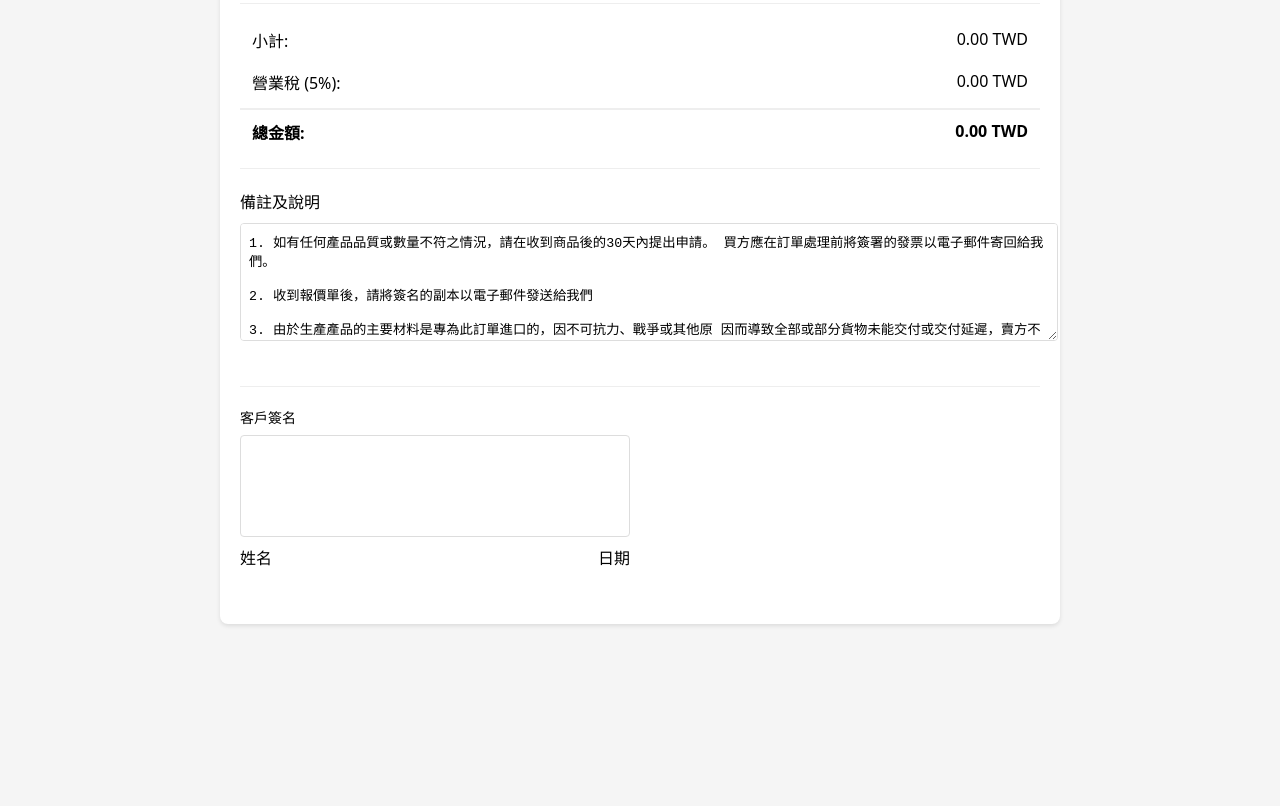
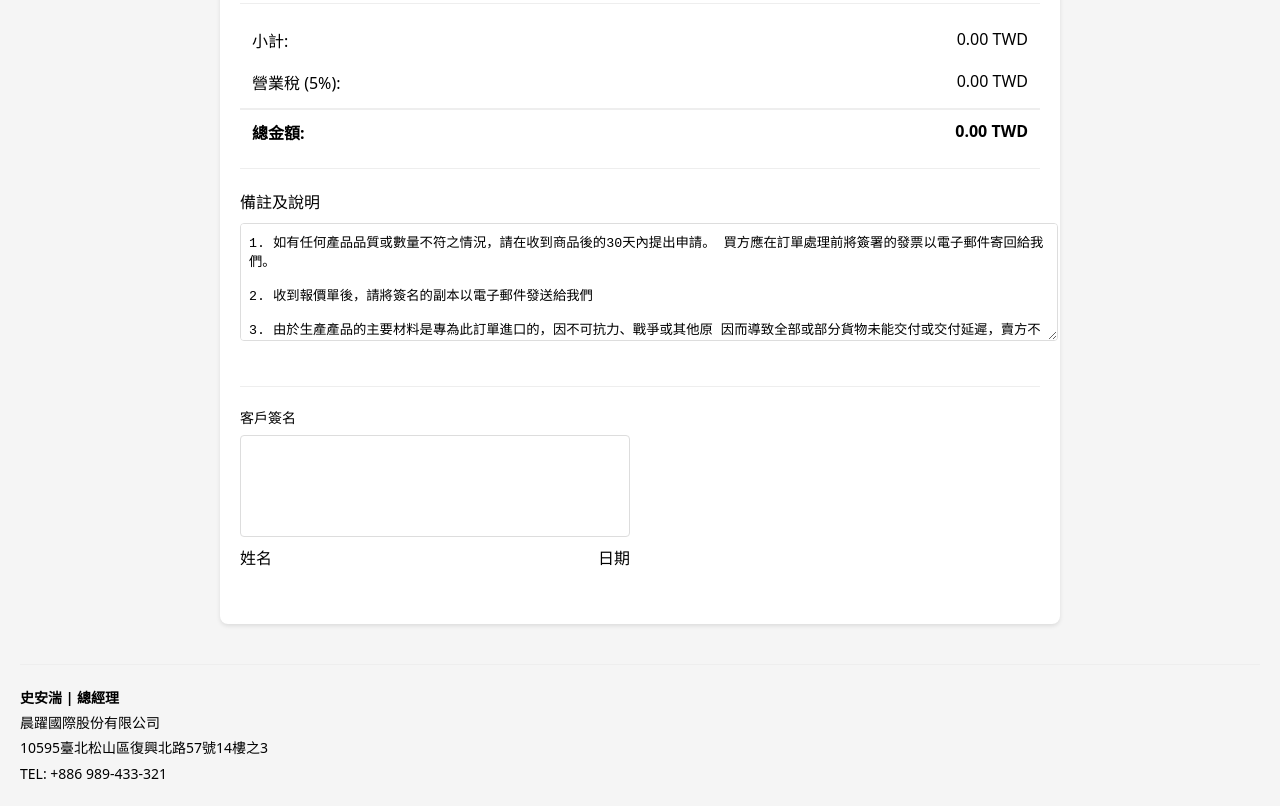
Before and after one commit to AntuanTW/quotation-system, a plain HTML site: page index.html in a window 1280 px wide. Shown: the part 762-1568 px from the top of the page. Before the commit the page ends 1406 px from the top, so only its background shows below. Drawn offline with Linux system fonts and the light colour scheme.

Commit message:
Update index.html

```diff
--- a/index.html
+++ b/index.html
@@ -322,6 +322,22 @@
         </div>
     </div>
 
+    <div class="company-info" style="margin-top: 40px; border-top: 1px solid #eee; padding-top: 20px; font-size: 14px; line-height: 1.8;">
+        <div class="en-info" style="display: none;" data-lang="en">
+                <div style="font-weight: 600;">Antoine Sylvestre | CEO</div>
+                <div>Kiara World Corp.</div>
+                <div>10595 Taipei City, Songshan District, Fuxing North Road, 57, 14F-3</div>
+                <div>TEL: +886 989-433-321</div>
+            </div>
+            <div class="zh-info" data-lang="zh">
+                <div style="font-weight: 600;">史安湍 | 總經理</div>
+                <div>晨躍國際股份有限公司</div>
+                <div>10595臺北松山區復興北路57號14樓之3</div>
+                <div>TEL: +886 989-433-321</div>
+            </div>
+        </div>
+    </div>
+
     <script>
         // Function to add new row
         function addNewRow() {
```
